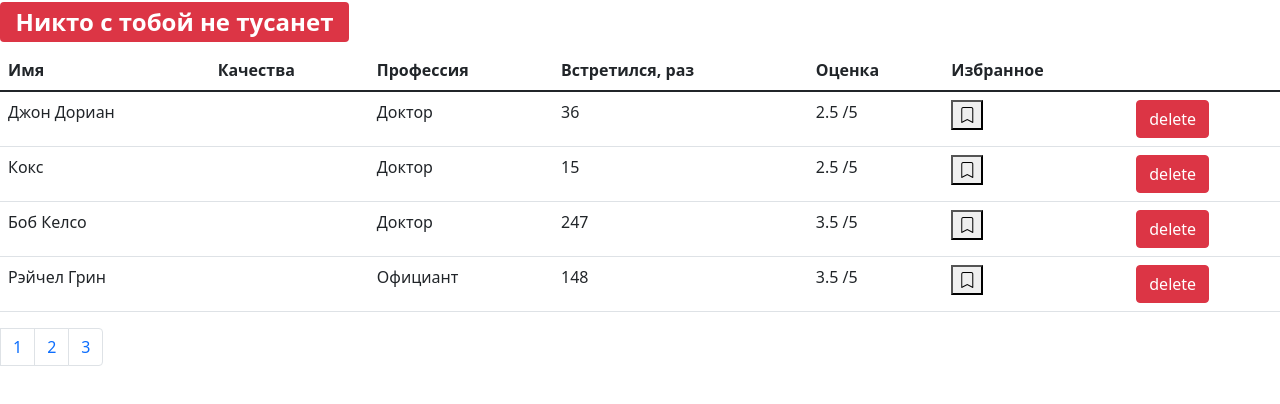
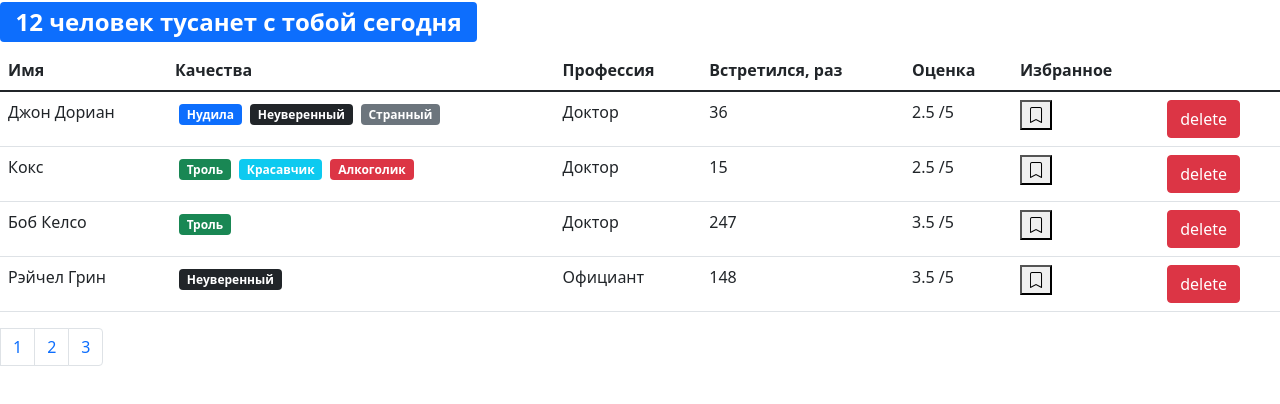
Before and after one commit to Yurov123/Fast-company, a React (Create React App) app: page / in a window 1280 px wide. Shown: the top 404 px of the page. Built offline with nearby package versions, Linux system fonts and the light colour scheme.

Commit message:
fix components & logic

```diff
--- a/src/app/App.js
+++ b/src/app/App.js
@@ -6,14 +6,26 @@ import api from "./api";
 function App() {
   const [users, setUsers] = useState(api.users.fetchAll());
 
-  const handleDelete = (users) => {
-    setUsers(users.filter((user) => user._id !== user._id));
+  const handleDelete = (_id) => {
+
+    setUsers(users.filter((user) => user._id !== _id));
   };
-  const handleToggleBookMark = (id) => {};
+
+  const handleToggleBookMark = (id) => {
+    setUsers(users.map((user) => {
+      if (user._id === id) {
+        return {
+         ...user,
+          bookmark:!user.bookmark
+        };
+      }
+      return user;
+    }));
+  };
 
   return (
     <>
-      <SearchStatus />
+      <SearchStatus length={users.length}/>
 
       <Users users={users} handleToggleBookMark={handleToggleBookMark} handleDelete={handleDelete}/>
     </>
--- a/src/app/components/bookmark.jsx
+++ b/src/app/components/bookmark.jsx
@@ -6,8 +6,8 @@ const BookMark = ({ status, ...rest }) => {
         <button {...rest}>
             <i className={"bi bi-bookmark" + (status ? "-heart-fill" : "")}></i>
         </button>
-    )
-        ;
+    );
+
 };
 
 export default BookMark;
--- a/src/app/components/qualitie.jsx
+++ b/src/app/components/qualitie.jsx
@@ -1,13 +1,19 @@
 import React from "react";
 
 
-const Qualitie = ({ color, name, _id }) => {
+const Qualitie = ({ qualities }) => {
 
-  return (
-        <span className={"badge m-1 bg-" + color} key={_id}>
-          {name.id}
-        </span>
-  );
+    return (
+        <td>
+            {qualities.map((el) => {
+                return (
+                    <span className={"badge m-1 bg-" + el.color} key={el._id}>
+                        {el.name}
+                    </span>)
+            })}
+
+        </td>
+    );
 };
 
 export default Qualitie;
--- a/src/app/components/searchStatus.jsx
+++ b/src/app/components/searchStatus.jsx
@@ -1,7 +1,7 @@
 import React from "react";
 
-const SearchStatus = (length) => {
-
+const SearchStatus = ({length}) => {
+    console.log(length);
   const renderPhrase = (number) => {
     const lastOne = Number(number.toString().slice(-1));
     if (number > 4 && number < 15) return "человек тусанет";
@@ -13,10 +13,10 @@ const SearchStatus = (length) => {
   return (
     <h2>
       <span
-        className={"badge " + ({length} > 0 ? "bg-primary" : "bg-danger")}
+        className={"badge " + (length > 0 ? "bg-primary" : "bg-danger")}
       >
         {length > 0
-          ? `${{length} + " " + renderPhrase({length})} с тобой сегодня`
+          ? `${length + " " + renderPhrase(length)} с тобой сегодня`
           : "Никто с тобой не тусанет"}
       </span>
     </h2>
--- a/src/app/components/user.jsx
+++ b/src/app/components/user.jsx
@@ -9,7 +9,7 @@ const User = ({
     bookmark,
     qualities,
     profession,
-    onToggleBookMark,
+    handleToggleBookMark,
     completedMeetings,
     handleDelete,
     rate,
@@ -17,16 +17,12 @@ const User = ({
     return (
         <tr key={_id}>
             <td>{name}</td>
-            <td>
-                {qualities.map((qual) => (
-                    <Qualitie {...qual} key={qual._id} />
-                ))}
-            </td>
+                    <Qualitie qualities={qualities} />
             <td>{profession.name}</td>
             <td>{completedMeetings}</td>
             <td>{rate} /5</td>
             <td>
-                <BookMark status={bookmark} onClick={() => onToggleBookMark(_id)} />
+                <BookMark status={bookmark} onClick={() => handleToggleBookMark(_id)} />
             </td>
             <td>
                 <button onClick={() => handleDelete(_id)} className="btn btn-danger">
```
